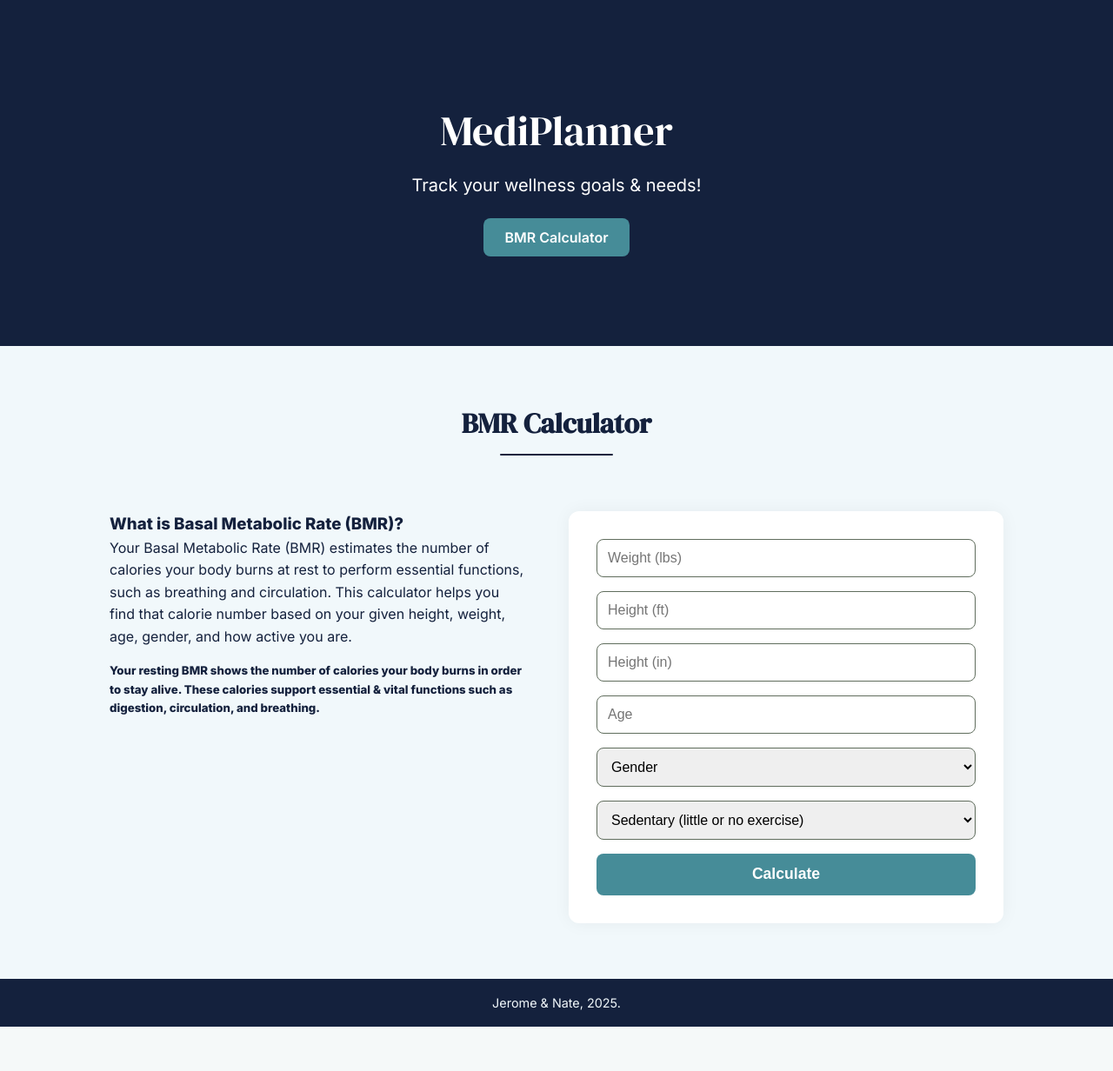
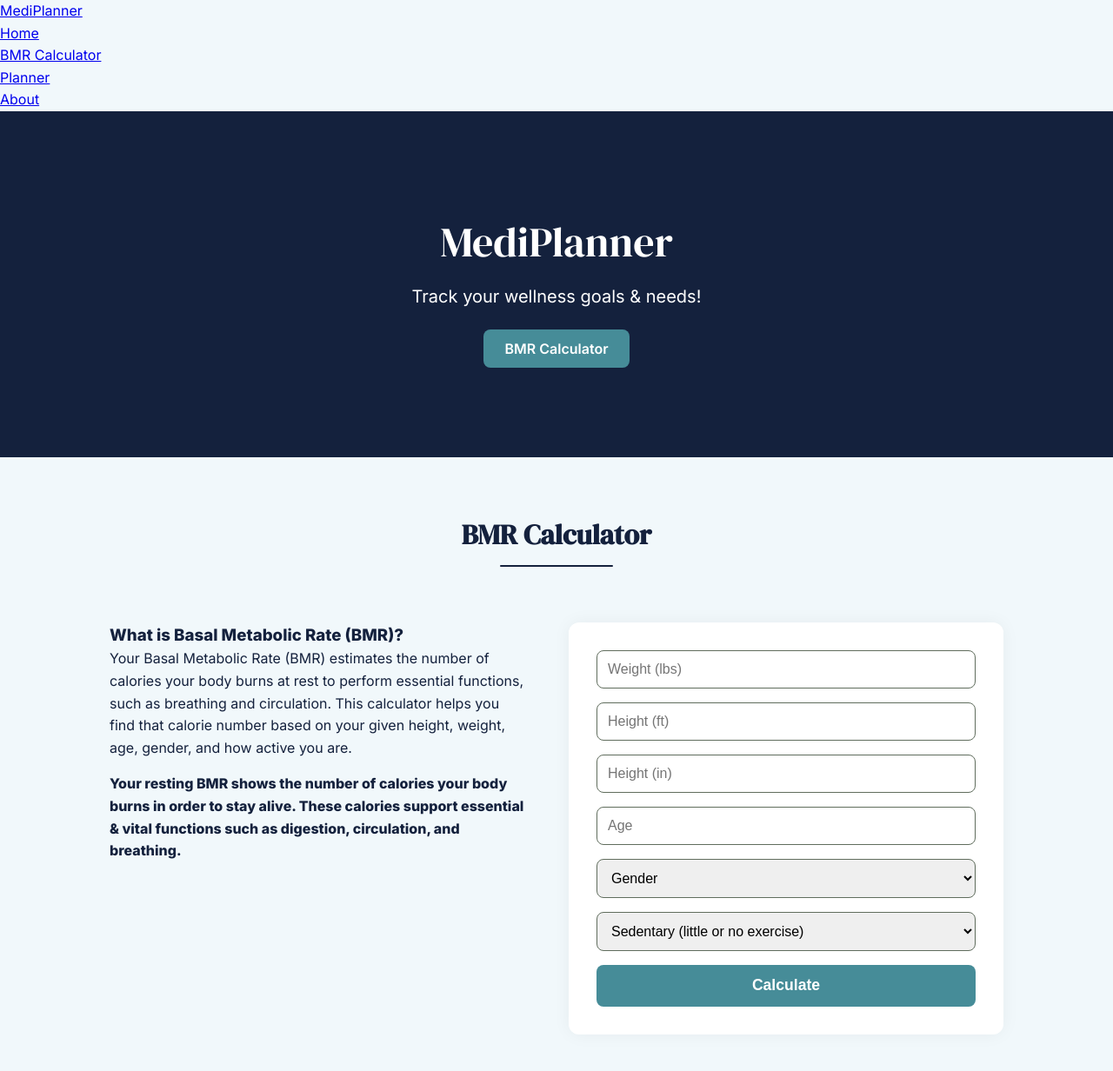
Before and after one commit to nateedralin/MediPlanner, a Flask app: page / in a window 1280 px wide. Shown: the top 1232 px of the page at 87% size. Before the commit the page ends 1181 px from the top, so only its background shows below. Run offline with Flask 3, Linux system fonts and the light colour scheme.

Commit message:
Update index.html

```diff
--- a/templates/index.html
+++ b/templates/index.html
@@ -3,19 +3,37 @@
 <head>
   <meta charset="UTF-8" />
   <meta name="viewport" content="width=device-width, initial-scale=1.0" />
-  <title>MediPlanner</title>
+  <title>MediPlan</title>
   <link rel="stylesheet" href="/static/css/style.css" />
   <link href="https://fonts.googleapis.com/css2?family=DM+Serif+Display&family=Inter:wght@400;600;800&display=swap" rel="stylesheet">
 </head>
 <body>
+
+  <!-- Navigation Bar -->
+  <nav class="navbar">
+    <div class="nav-container">
+      <a href="#" class="logo">MediPlanner</a>
+      <ul class="nav-links">
+        <li><a href="#">Home</a></li>
+        <li><a href="#calculator">BMR Calculator</a></li>
+        <li><a href="#">Planner</a></li>
+        <li><a href="#">About</a></li>
+      </ul>
+    </div>
+  </nav>
+
+  <!-- Hero Section -->
   <header class="hero">
-    <div class="container">
-      <h1>MediPlanner</h1>
-      <p>Track your wellness goals & needs!</p>
-      <a href="#calculator" class="btn">BMR Calculator</a>
+    <div class="hero-overlay">
+      <div class="container">
+        <h1>MediPlanner</h1>
+        <p>Track your wellness goals & needs!</p>
+        <a href="#calculator" class="btn">BMR Calculator</a>
+      </div>
     </div>
   </header>
 
+  <!-- Calculator Section -->
   <section id="calculator" class="section">
     <h2>BMR Calculator</h2>
 
@@ -29,10 +47,10 @@
           find that calorie number based on your given height, weight, age, gender, and how active you are.
         </p>
 
-        <h5 style="margin-top: 1rem;">
+        <h4 style="margin-top: 1rem;">
           Your resting BMR shows the number of calories your body burns in order to stay alive. These calories support
           essential & vital functions such as digestion, circulation, and breathing.
-        </h5>
+        </h4>
 
         {% if bmr %}
         <div class="result-box">
@@ -45,20 +63,16 @@
       <!-- Right side: Form -->
       <form class="form-card" method="POST">
         <input type="number" name="weight" placeholder="Weight (lbs)" required />
-
         <div class="height-fields">
           <input type="number" name="height_ft" placeholder="Height (ft)" required />
           <input type="number" name="height_in" placeholder="Height (in)" required />
         </div>
-
         <input type="number" name="age" placeholder="Age" required />
-
         <select name="gender" required>
           <option value="">Gender</option>
           <option value="male">Male</option>
           <option value="female">Female</option>
         </select>
-
         <select name="exercise" required>
           <option value="1">Sedentary (little or no exercise)</option>
           <option value="2">Lightly active (1–3 days/week)</option>
@@ -66,7 +80,6 @@
           <option value="4">Very active (6–7 days/week)</option>
           <option value="5">Super active (physical job + training)</option>
         </select>
-
         <button type="submit" class="btn">Calculate</button>
       </form>
     </div>
@@ -75,5 +88,6 @@
   <footer class="footer">
     <p>Jerome & Nate, 2025.</p>
   </footer>
+
 </body>
 </html>
```
